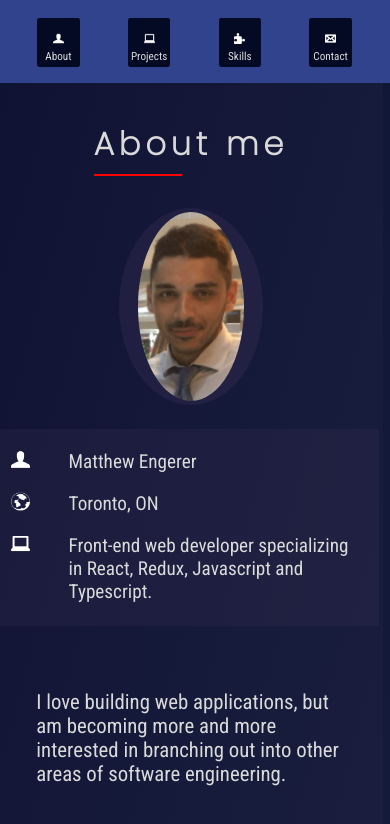
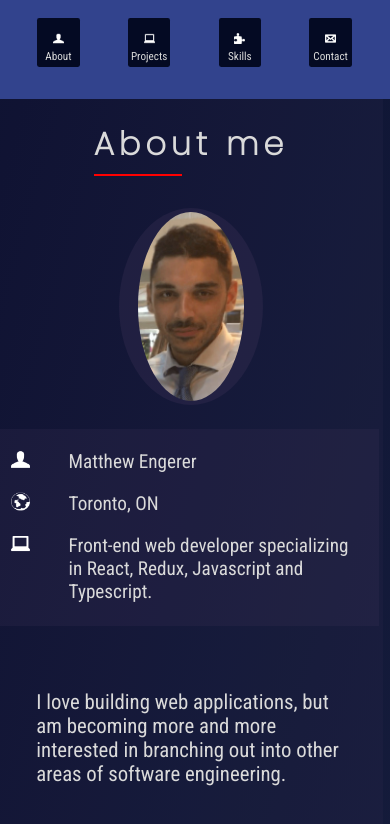
Before and after one commit to uchutanjyo/portfolio-new, a React (Create React App) app: page / in a window 390 px wide. Shown: the top 824 px of the page. Built offline with nearby package versions, Linux system fonts and the light colour scheme.

Commit message:
minor styling changespt 3

```diff
--- a/src/styles/App.css
+++ b/src/styles/App.css
@@ -587,8 +587,8 @@ body {
     top: 0;
     min-width: 100vw;
     max-width: 100vw;
-    min-height: 5vh;
-    max-height: 8vh;
+    min-height: 6vh;
+    max-height: 10vh;
     border-bottom-left-radius: 0%;
     border-bottom-right-radius: 0%;
   }
--- a/src/styles/App.scss
+++ b/src/styles/App.scss
@@ -477,8 +477,8 @@ body {
     top: 0;
     min-width: 100vw;
     max-width: 100vw;
-    min-height: 5vh;
-    max-height: 8vh;
+    min-height: 6vh;
+    max-height: 10vh;
     border-bottom-left-radius: 0%;
     border-bottom-right-radius: 0%;
   }
```
Also changed, not shown: 1 other file (tests, documents, lock files or other folders).
